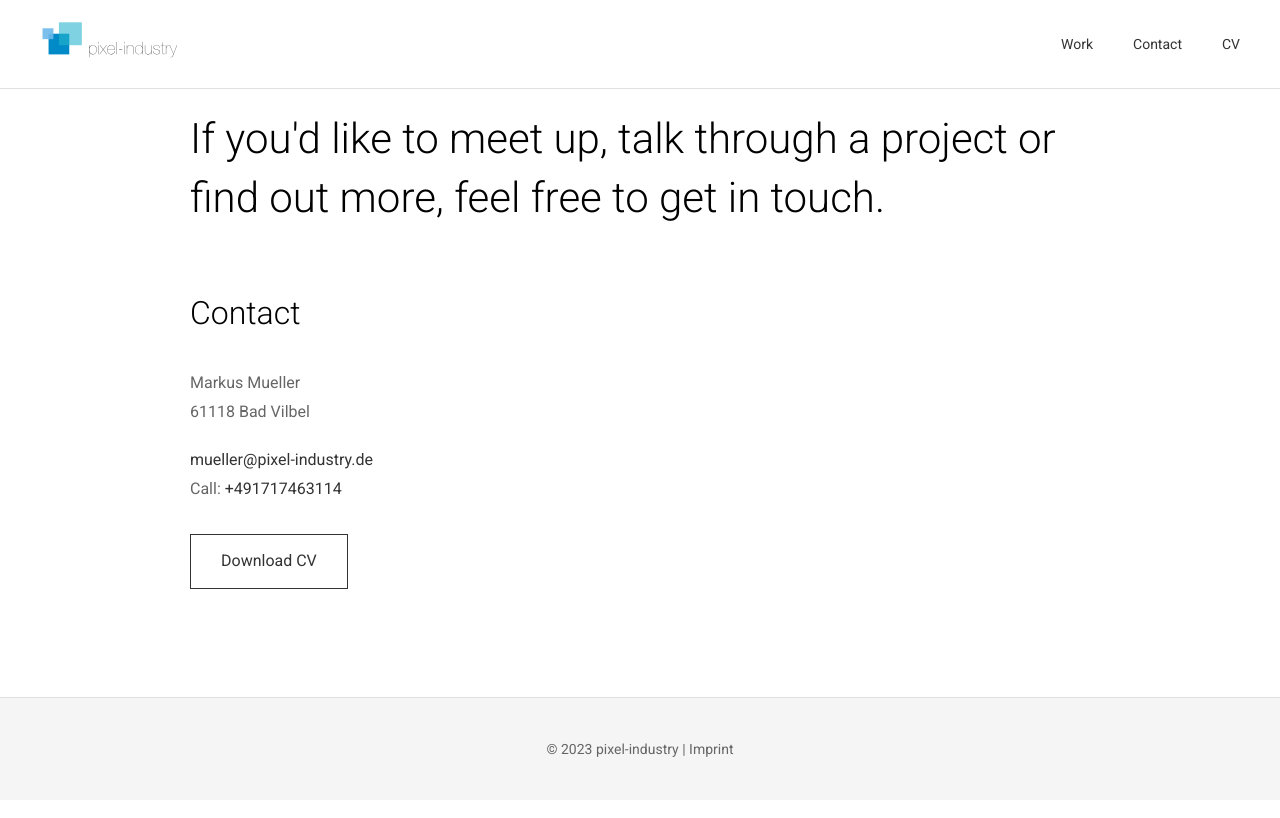
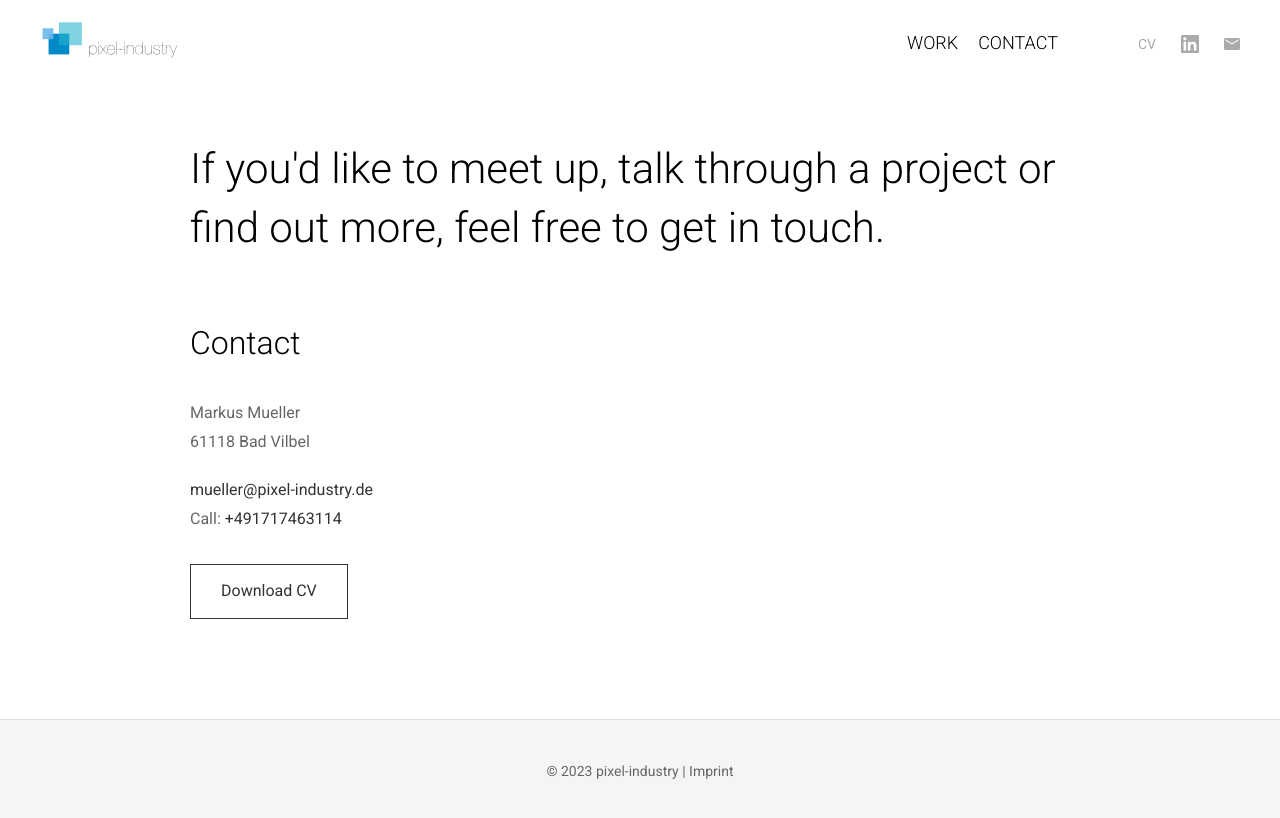
Before and after one commit to markus755/pixel-industry-portfolio, a plain HTML site: page contact.html in a window 1280 px wide. Drawn offline with Linux system fonts and the light colour scheme.

Commit message:
12 December

```diff
--- a/contact.html
+++ b/contact.html
@@ -13,11 +13,11 @@
 
     <!-- Main Content -->
     <main id="contact">
-        <section class="contact-hero">
+        <div class="contact-hero">
             <h1>If you'd like to meet up, talk through a project or find out more, feel free to get in touch.</h1>
-        </section>
+        </div>
 
-        <section class="contact-info">
+        <div class="contact-info">
             <h2>Contact</h2>
 
             <p>
@@ -31,9 +31,9 @@
             </p>
 
             <p>
-                <a href="https://pixelindustry-my.sharepoint.com/:b:/g/personal/mueller_pixel-industry_de/IQD2rpc3exawS5t6pRzmk5TdARDYgCiikTHYAOdvqE2BV2g?e=pPSS72" class="download-cv" target="_blank">Download CV</a>
+                <a href="https://pixelindustry-my.sharepoint.com/:b:/g/personal/mueller_pixel-industry_de/Efaulzd7FrBLm3qlHOaTlN0BENiAKKKRMdgA52-oTYFXaA?e=q9qUyc" class="download-cv" target="_blank">Download CV</a>
             </p>
-        </section>
+        </div>
     </main>
 
     <!-- Footer Placeholder -->
--- a/css/styles.css
+++ b/css/styles.css
@@ -55,26 +55,70 @@ nav {
     align-items: center;
 }
 
+.nav-right {
+    display: flex;
+    align-items: center;
+    gap: 25px;
+}
+
 .logo {
     height: 40px;
 }
 
 .nav-links {
     display: flex;
-    gap: 40px;
+    gap: 20px;
     list-style: none;
+    margin-right: 55px;
 }
 
 .nav-links a {
     text-decoration: none;
-    color: #333;
+    color: #000000;
+    font-size: 18px;
+    font-weight: 300;
+    transition: opacity 0.3s;
+}
+
+.nav-links a:hover {
+    opacity: 0.6;
+}
+
+.cv-link {
+    text-decoration: none;
+    color: #AAAAAA;
     font-size: 14px;
     font-weight: 400;
     transition: opacity 0.3s;
 }
 
-.nav-links a:hover {
+.cv-link:hover {
     opacity: 0.6;
+}
+
+.header-icons {
+    display: flex;
+    align-items: center;
+    gap: 25px;
+}
+
+.icon-link {
+    display: flex;
+    align-items: center;
+    transition: opacity 0.3s;
+}
+
+.icon-link:hover {
+    opacity: 0.6;
+}
+
+.header-icon {
+    height: 18px;
+    width: auto;
+}
+
+.header-icon[alt="Email"] {
+    height: 12px;
 }
 
 .mobile-menu-btn {
@@ -218,15 +262,14 @@ main {
 /* Contact Page Specific */
 #contact {
     min-height: calc(100vh - 240px);
-    display: flex;
-    flex-direction: column;
-    justify-content: center;
-    padding: 110px 40px 80px 40px;
+    padding: 140px 40px 80px 40px;
+    max-width: 1400px;
+    margin-left: auto;
+    margin-right: auto;
 }
 
 .contact-hero {
     margin-bottom: 60px;
-    max-width: 900px;
 }
 
 .contact-hero h1 {
@@ -235,6 +278,11 @@ main {
     line-height: 1.4;
     color: #000;
     margin: 0;
+    max-width: 900px;
+}
+
+.contact-info {
+    max-width: 900px;
 }
 
 .contact-info {
@@ -428,7 +476,7 @@ footer a:hover {
 }
 
 @media (max-width: 768px) {
-    .nav-links {
+    .nav-right {
         display: none;
     }
 
--- a/header.html
+++ b/header.html
@@ -1,13 +1,23 @@
-<header>
+<header style="border-bottom: none;">
     <nav>
         <a href="index.html">
             <img src="images/pixel_industry_logo.svg" alt="pixel-industry logo" class="logo">
         </a>
-        <ul class="nav-links">
-            <li><a href="index.html">Work</a></li>
-            <li><a href="contact.html">Contact</a></li>
-            <li><a href="https://pixelindustry-my.sharepoint.com/:b:/g/personal/mueller_pixel-industry_de/IQD2rpc3exawS5t6pRzmk5TdARDYgCiikTHYAOdvqE2BV2g?e=FsXQnk">CV</a></li>
-        </ul>
+        <div class="nav-right">
+            <ul class="nav-links">
+                <li><a href="index.html">WORK</a></li>
+                <li><a href="contact.html">CONTACT</a></li>
+            </ul>
+            <a href="https://pixelindustry-my.sharepoint.com/:b:/g/personal/mueller_pixel-industry_de/IQD2rpc3exawS5t6pRzmk5TdARDYgCiikTHYAOdvqE2BV2g?e=SF05SX" class="cv-link">CV</a>
+            <div class="header-icons">
+                <a href="https://www.linkedin.com/in/muellermarkus/" target="_blank" class="icon-link">
+                    <img src="images/lindedin_icon.svg" alt="LinkedIn" class="header-icon">
+                </a>
+                <a href="mailto:mueller@pixel-industry.de" class="icon-link">
+                    <img src="images/mail.svg" alt="Email" class="header-icon">
+                </a>
+            </div>
+        </div>
         <button class="mobile-menu-btn" onclick="toggleMobileMenu()">☰</button>
     </nav>
 </header>
--- a/index.html
+++ b/index.html
@@ -6,6 +6,7 @@
     <title>pixel-industry</title>
     <link href="https://fonts.googleapis.com/css2?family=Roboto:wght@300;400;700&display=swap" rel="stylesheet">
     <link rel="stylesheet" href="css/styles.css">
+    <link rel="icon" href="images/pixel_industry_favicon.ico" type="image/svg+xml">
 </head>
 <body>
     <!-- Header Placeholder -->
```
Also changed, not shown: .github/copilot-instructions.md, images/lindedin_icon.svg (added), images/mail.svg (added), work.html (added).
